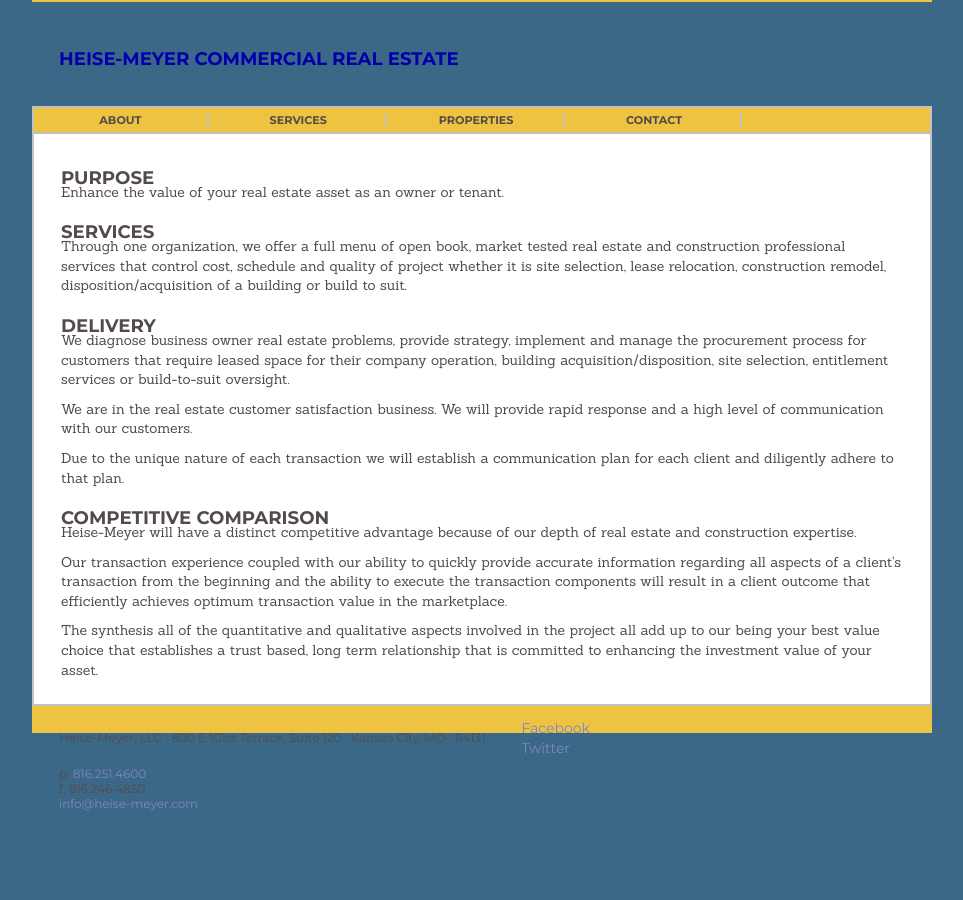
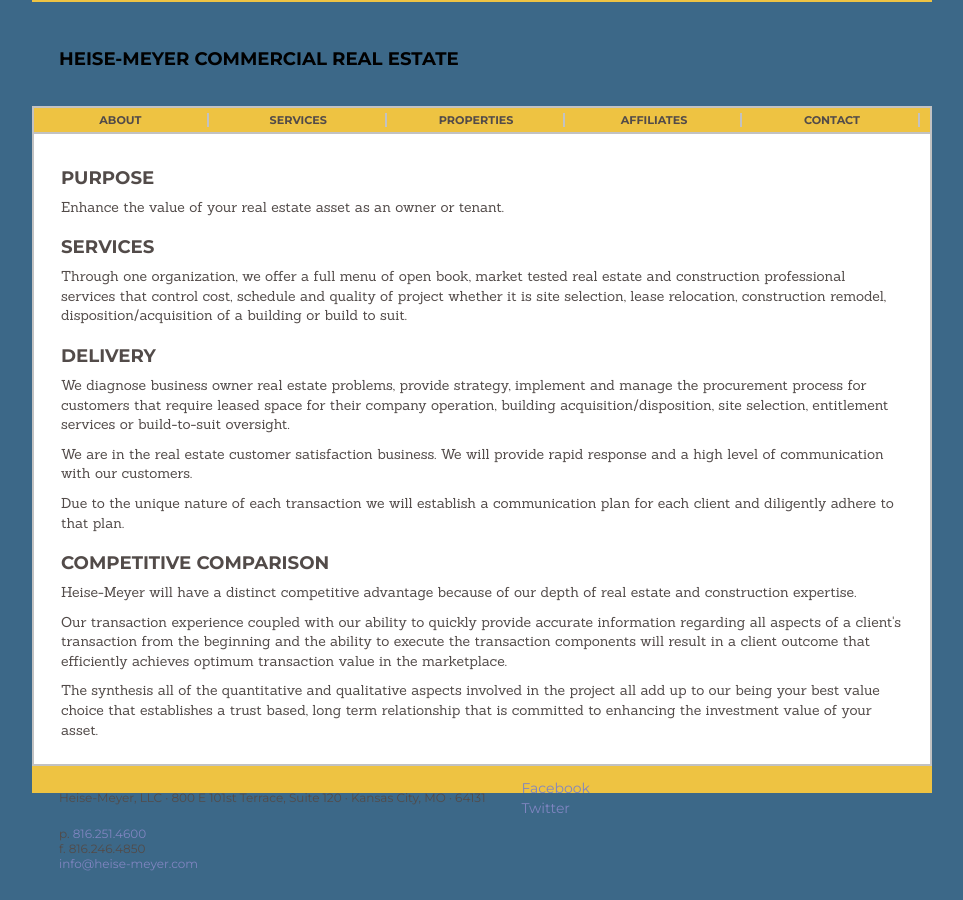
Before and after one commit to jiko/heisemeyer, a Jekyll site: the page built from index.html, in a window 1280 px wide. Shown: the whole page, without its empty margins (158-1121 px from the left). Built offline with Jekyll 4.4.1, drawn with Linux system fonts in a browser that asks for light colours.

Commit message:
Fixed paragraph leading under header, changed link colors and added precedence to nav link styling. Added "Affiliates" tab before experimenting with width of window.

```diff
--- a/_layouts/default.html
+++ b/_layouts/default.html
@@ -21,9 +21,10 @@
             </header>
             <nav>
             	<ul>
-            		<li><a href="{{ site.baseurl }}/about.html">About</a></li>
+            		<li><a href="{{ site.baseurl }}/">About</a></li>
             		<li><a href="{{ site.baseurl }}/services.html">Services</a></li>
               		<li><a href="{{ site.baseurl }}/properties.html">Properties</a></li>
+              		<li><a href="{{ site.basurl  }}/affiliates.html">Affiliates</a></li>
               		<li><a href="{{ site.baseurl }}/contact.html">Contact</a></i>
 			</nav>
 			<article>
--- a/css/main.css
+++ b/css/main.css
@@ -26,16 +26,15 @@
 	font-weight: 700;
 	text-transform: uppercase;}
 h1 { font-size: 1.3em;}
-article h1 { margin-bottom: -5px;}
 h2 { font-size: 1.17em;}
 h3 { font-size: 1em; line-height: 1em;}
 p {
 	font-size: 14px;
 	line-height: 1.4em;}
 
-a         { color: #00a; }
-a:hover   { color: #000; }
-a:visited { color: #a0a; }
+a         { color: #000; }
+a:hover   { color: #524B49; }
+a:visited { color: #3C6888; }
 
 hr {
 	border: 0;
@@ -107,10 +106,10 @@
 nav #last {
 	border-right: 0px;}
 nav li a{
-	color: #524B49;
+	color: #524B49 !important;
 	text-decoration: none;}
 nav li a:hover, nav li a.current {
-	color: #000000;}
+	color: #000000 !important;}
 
 .site .meta {
   color: #aaa;
```
